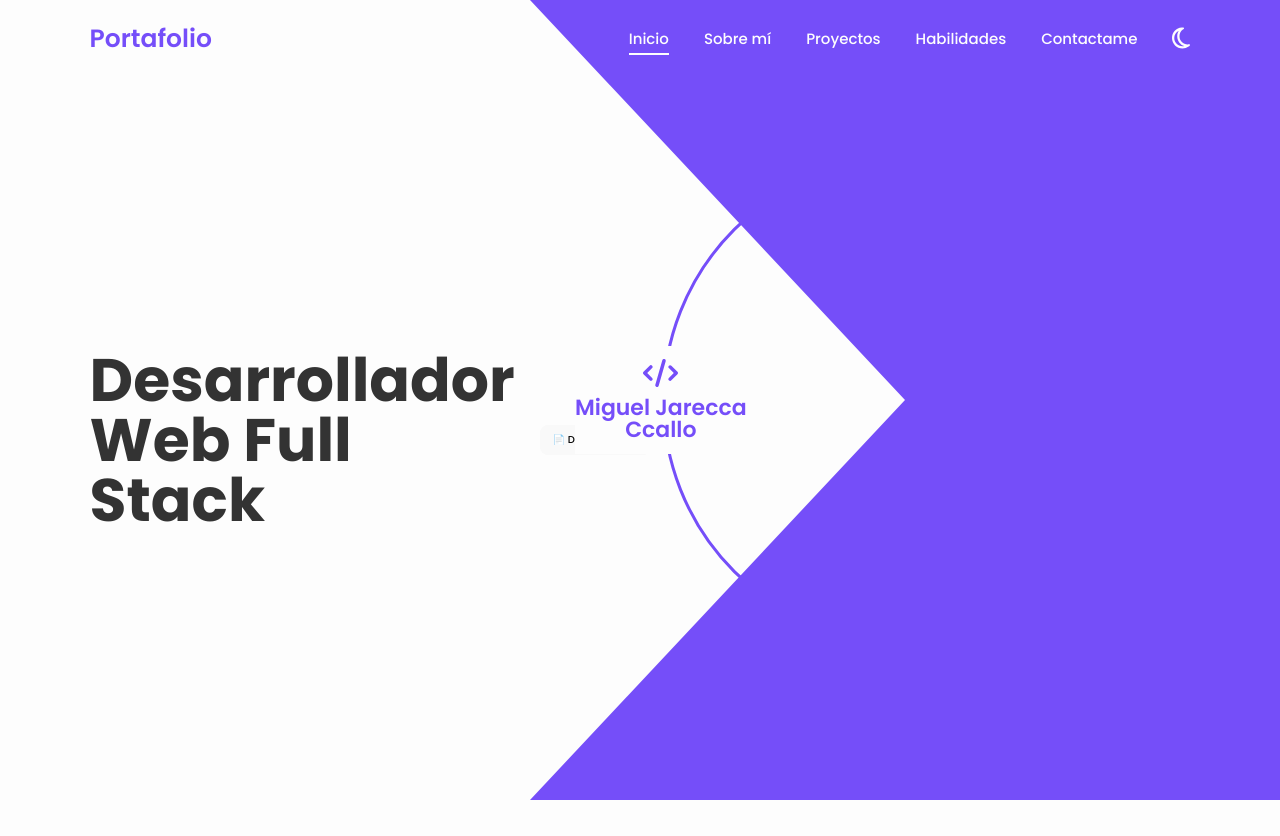
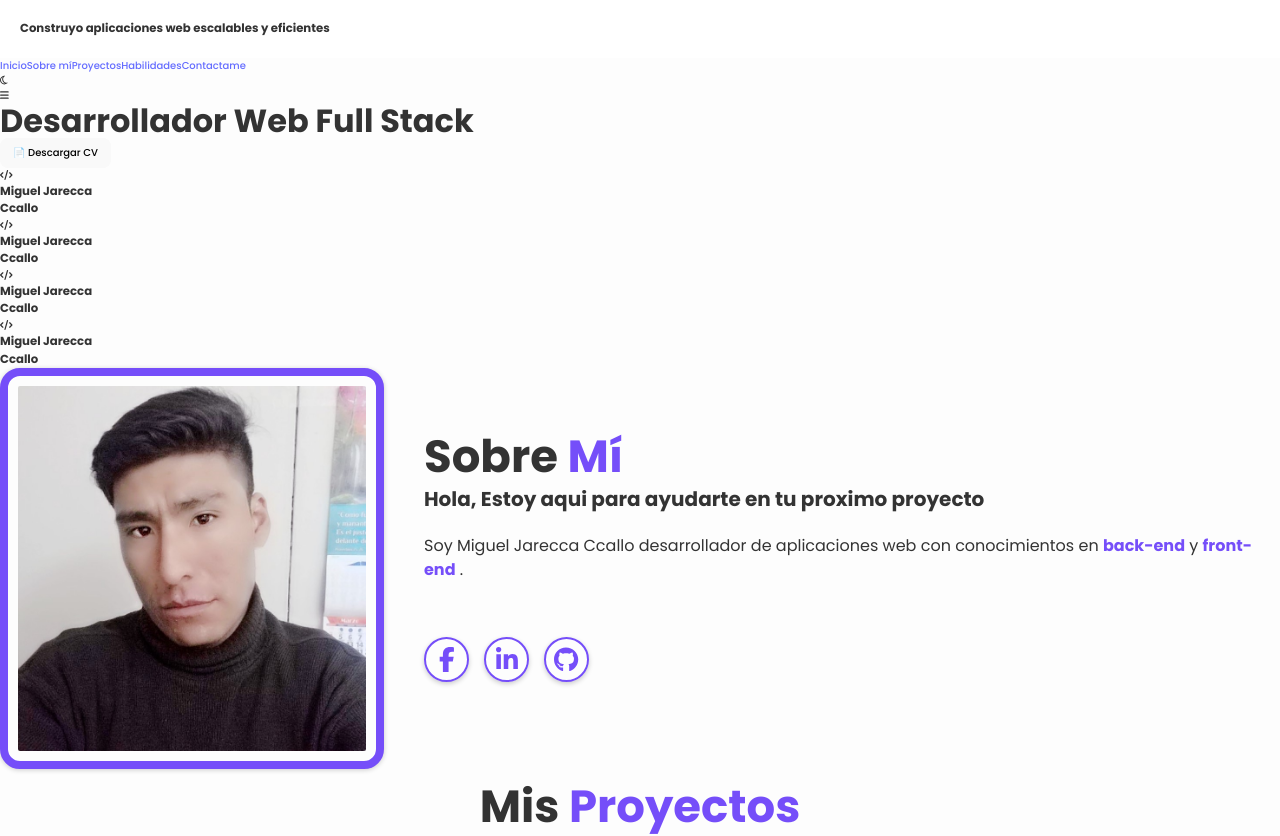
Before and after one commit to MiguelJarecca/portafolio-miguel, a React (Vite) app: page / in a window 1280 px wide. Shown: the top 836 px of the page. Built offline with nearby package versions, Linux system fonts and the light colour scheme.

Commit message:
se reestructura el header

```diff
--- a/src/App.css
+++ b/src/App.css
@@ -32,9 +32,14 @@ body {
   color: var(--text-color);
 }
 
-/* HEADER SECTION STYLE  */
+/* ================ HEADER SECTION STYLE ================= */
 
-.header {
+.header-nav {
+  padding: 2rem;
+  background: white;
+}
+
+/* .header {
   position: fixed;
   top: 0;
   right: 0;
@@ -112,11 +117,11 @@ body {
 .header.sticky #darkMode-icon {
   color: var(--text-color);
   opacity: .9;
-}
+} */
 
 /* =============== HOME SECTION STYLE =============== */
 
-section {
+/* section {
   min-height: 100vh;
   padding: 8rem 7% 0rem;
 }
@@ -124,30 +129,24 @@ section {
 .home {
   display: flex;
   align-items: center;
-  /* background-color: red; */
 }
 
 .home .home-content {
   max-width: 45rem;
-  /* background-color: aqua; */
 }
 
 .home-content h1 {
   font-size: 6rem;
   font-weight: 700;
   line-height: 1;
-}
+} */
 
-.home .profesion-container {
+/* .home .profesion-container {
   position: absolute;
   top: 0;
   right: 0;
-  /* transform: translateY(-50%); */
   width: 750px;
   height: 100vh;
-  /* height: 650px; */
-  /* height: 564px; */
-  /* background-color: blue; */
   overflow: hidden;
   pointer-events: none;
 }
@@ -156,11 +155,8 @@ section {
   position: absolute;
   top: 0;
   right: 0;
-  width: 750px; /*entre dos para partir en 4*/
+  width: 750px;
   height: 100vh;
-  /* height: 564px; */
-  /* height: 650px; */
-  /* background-color: purple; */
   border-radius: 50%;
   display: flex;
   justify-content: center;
@@ -178,14 +174,11 @@ section {
   transform-origin: 325px;
   background: var(--bg-color);
   padding: 13px 0;
-}
-
-/* .home .profesion-box .profesion:nth-child(1) svg {
-  margin-right: 15px;
 } */
 
+/*
 .home .profesion-box .profesion:nth-child(2),
-.home .profesion-box .profesion:nth-child(4) { /*en dudas*/
+.home .profesion-box .profesion:nth-child(4) {
   padding-bottom: 20px;
 }
 
@@ -203,7 +196,6 @@ section {
 .home .circle {
   width: 487px;
   height: 487px;
-  /* background: red; */
   border: 3px solid var(--main-color);
   border-radius: 50%;
 }
@@ -218,7 +210,7 @@ section {
   border-right: 375px solid var(--main-color);
   border-bottom: calc(100vh /2) solid var(--main-color);
   border-left: 375px solid transparent
-}
+} */
 
 /* =============== ABOUT SECTION STYLE =============== */
 
--- a/src/components/Header.jsx
+++ b/src/components/Header.jsx
@@ -59,40 +59,34 @@ export default function Header() {
   };
 
   return (
-    <header className='header'>
-    <a href="#home" className="logo"> Portafolio</a>
 
-    {/* Esta línea utiliza una técnica de plantillas de cadena (template literals)
-     en JavaScript para condicionalmente agregar la clase "active" al elemento <div>
-     del menú dependiendo del valor de menuOpen. Te explico paso a paso lo que hace:
+    <header>
 
-    Las comillas invertidas `` se utilizan para crear una cadena de plantilla en
-    JavaScript. Permite la interpolación de expresiones y variables usando ${}.
+      <nav className='header-nav'>
+        <h3>Construyo aplicaciones web escalables y eficientes </h3>
 
-    ${menuOpen ? 'active' : ''} es una expresión condicional (también conocida como
-      operador ternario) en JavaScript. Significa lo siguiente:
+      </nav>
 
-    Si menuOpen es true, la cadena resultante será "active".
-    Si menuOpen es false, la cadena resultante será una cadena vacía "". */}
+      <section className='header-section'>
 
-    <nav className={`navbar ${menuOpen ? 'active' : ''}`}>
+        <div className={`navbar-links ${menuOpen ? 'active' : ''}`}>
             <a href="#home" className='active' onClick={handleSectionClick} >Inicio</a>
             <a href="#about" onClick={handleSectionClick} >Sobre mí</a>
             <a href="#proyects" onClick={handleSectionClick} >Proyectos</a>
             <a href="#skills" onClick={handleSectionClick} >Habilidades</a>
             <a href="#contact" onClick={handleSectionClick} >Contactame</a>
-    </nav>
+        </div>
 
         <div className="bx bx-moon" id='darkMode-icon' onClick={handleThemeClick}>
             <FontAwesomeIcon icon={darkTheme ? faSun : faMoon}></FontAwesomeIcon>
         </div>
 
         <div className="bx bx-menu" id='menu-icon' onClick={handleMenuClick}>
-        {/* El operador ternario (? :) es la estructura if-else  */}
-        {/* esta línea se traduce en palabras como: "Si menuOpen es true, muestra el
-        ícono faTimes; de lo contrario, muestra el ícono faBars". */}
             <FontAwesomeIcon icon={menuOpen ? faXmark : faBars}></FontAwesomeIcon>
         </div>
+      </section>
+
     </header>
+
   )
 }
```
Lines whose indentation alone changed are shown as unchanged.
